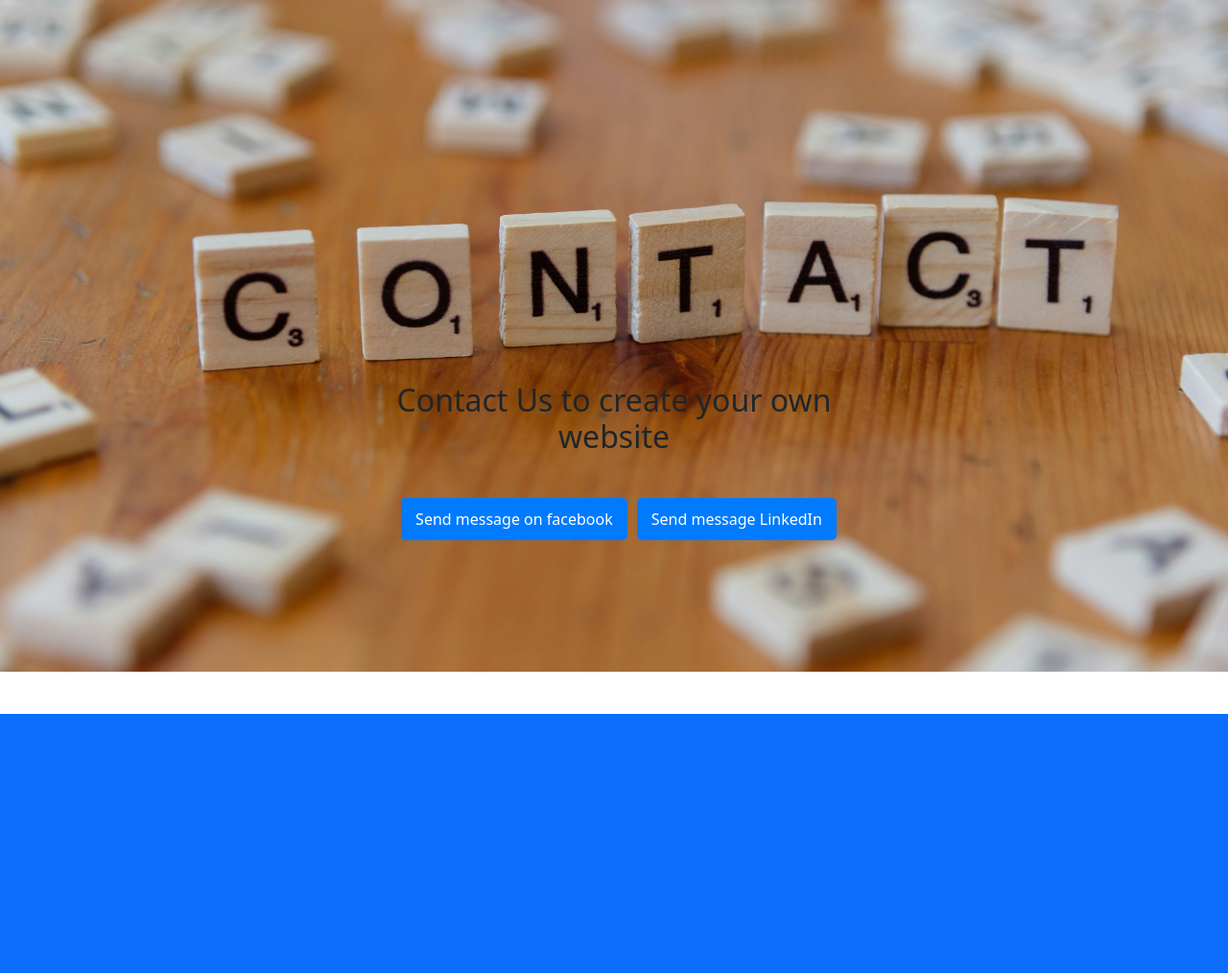
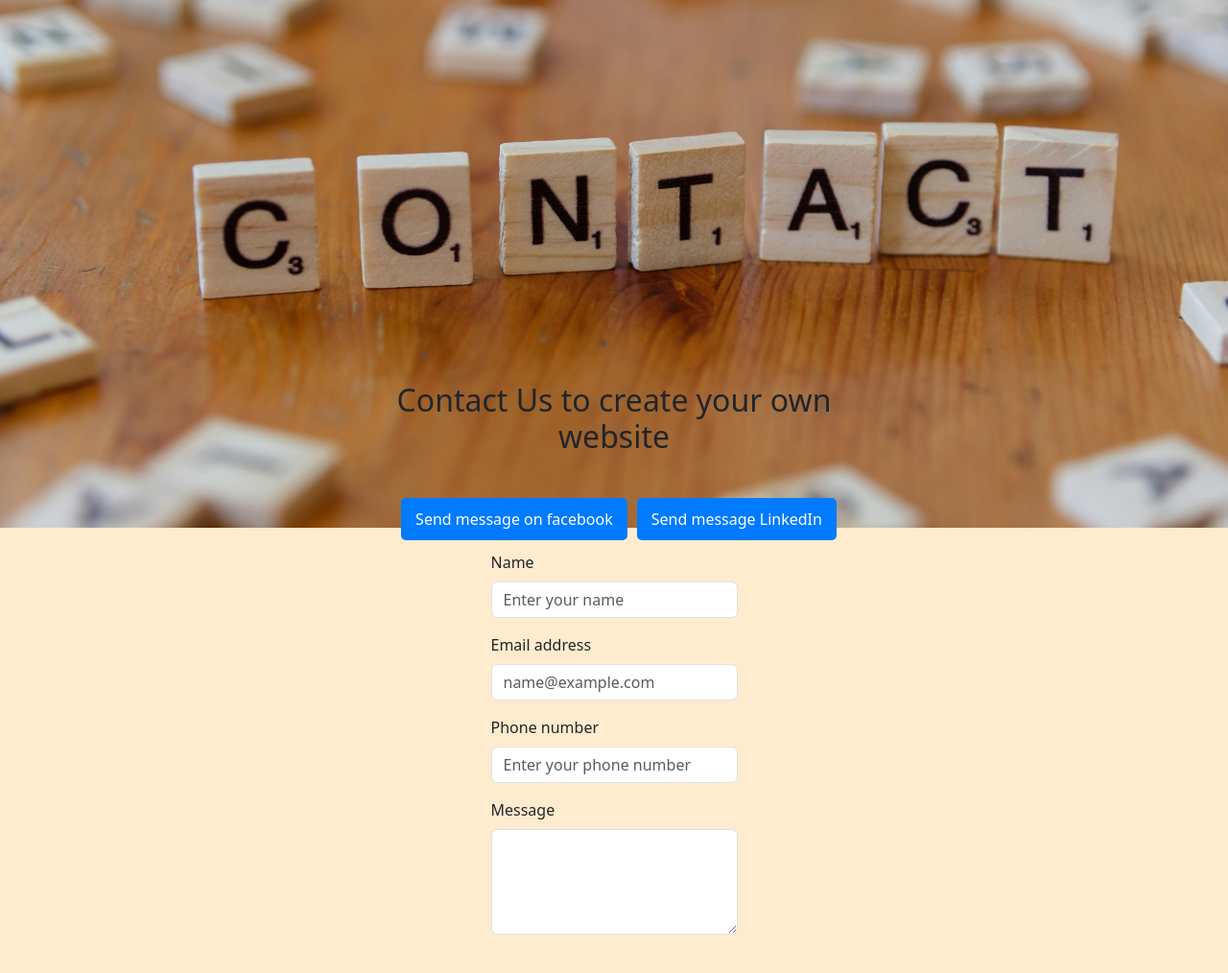
Before and after one commit to Hamzah-Amir/Django-course, a Django app: page /contact/ in a window 1280 px wide. Shown: the part 56-1070 px from the top of the page at 96% size. Before the commit the page ends 800 px from the top, so only its background shows below. Run offline with Django 5.2, Linux system fonts and the light colour scheme.

Commit message:
added contact form

```diff
--- a/myfirstsite/templates/contact.html
+++ b/myfirstsite/templates/contact.html
@@ -3,13 +3,15 @@
 
 .main{
 min-width: 100%;
+background-color: aquamarine;
 display: flex;
+flex-direction: column;
 align-items: center;
 justify-content: center;
 }
 
 .img{
-height: 700px;
+height: 550px;
 width: 100%;
 object-fit: cover;
 background-color: black;
@@ -58,7 +60,7 @@ margin-top: 20px;
 {% block title %}Contact Us{% endblock title %}
 
 {% block body %}
-<main class='main'>
+<main class='main' style="background-color: blanchedalmond;">
     <div class='container-fluid p-0'>
         <img class='img' src="/static/img/contact.jpg" class="d-block w-100 my-4" alt="Icecream Image">
     </div>
@@ -71,5 +73,26 @@ margin-top: 20px;
                 message LinkedIn</a>
         </div>
     </div>
+    <div class="my-4">
+
+        <form method="post">
+            <div class="mb-3 form-group">
+            <label for="name" class="form-label">Name</label>
+            <input class="form-control" type="text" name="name" id="name" placeholder="Enter your name"></input>
+        </div>
+        <div class="mb-3 form-group">
+            <label for="email" class="form-label">Email address</label>
+            <input type="email" name="email" class="form-control" id="email" placeholder="name@example.com">
+        </div>
+        <div class="mb-3 form-group">
+            <label for="number" class="form-label">Phone number</label>
+            <input type="tel" name="number" class="form-control" id="number" placeholder="Enter your phone number">
+        </div>
+        <div class="mb-3 form-group">
+            <label for="message" class="form-label">Message</label>
+            <textarea class="form-control" name="message" id="message" rows="4"></textarea>
+        </div>
+    </form>
+</div>
 </main>
 {% endblock body %}
```
